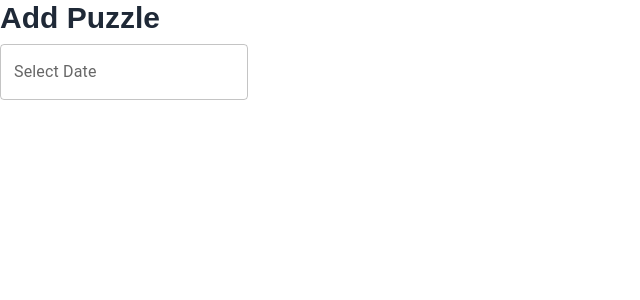
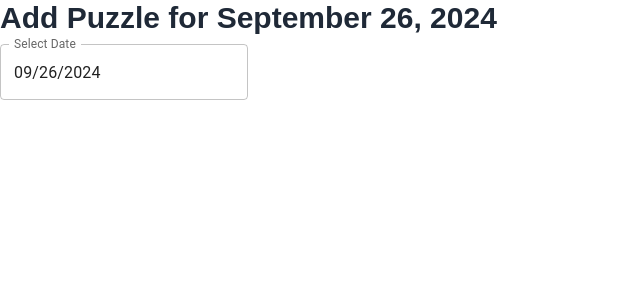
Before and after one commit to JoshuaOStafford/mini-cross-hustler, a Next.js app: page /add_puzzle in a window 1280 px wide. Shown: the top 300 px of the page, without its empty margins (0-640 px from the left). Built offline with nearby package versions, Linux system fonts and the light colour scheme.

Commit message:
Connected DateSelector with AddPuzzle State. Defaults to today's date.

```diff
--- a/app/components/AddPuzzle.tsx
+++ b/app/components/AddPuzzle.tsx
@@ -1,6 +1,7 @@
 "use client";
 import React, { useState } from "react";
 import DateSelector from "@components/DateSelector";
+import dayjs from "dayjs";
 
 enum Step {
     Date,
@@ -11,8 +12,7 @@ enum Step {
 }
 
 const AddPuzzle = () => {
-    const [date, setDate] = useState("2024-01-01");
-    const [time, setTime] = useState(0);
+    const [date, setDate] = useState<Date | null>(new Date());    const [time, setTime] = useState(0);
     const [structure, setStructure] = useState("");
     const [words, setWords] = useState<string[]>([]);
     const [order, setOrder] = useState<string[]>([]);
@@ -20,8 +20,8 @@ const AddPuzzle = () => {
 
     return (
         <div>
-        <h1>Add Puzzle</h1>
-        <DateSelector />
+        <h1>Add Puzzle for {date ? dayjs(date).format("MMMM D, YYYY") : ""}</h1>
+        <DateSelector date={date} setDate={setDate} />
         </div>
     );
 };
--- a/app/components/DateSelector.tsx
+++ b/app/components/DateSelector.tsx
@@ -3,12 +3,22 @@ import { DemoContainer } from '@mui/x-date-pickers/internals/demo';
 import { AdapterDayjs } from '@mui/x-date-pickers/AdapterDayjs';
 import { LocalizationProvider } from '@mui/x-date-pickers/LocalizationProvider';
 import { DatePicker } from '@mui/x-date-pickers/DatePicker';
+import dayjs from 'dayjs';
 
-export default function DateSelector() {
+type DateSelectorProps = {
+  date: Date | null;
+  setDate: (date: Date | null) => void;
+};
+
+export default function DateSelector({ date, setDate }: DateSelectorProps) {
+
   return (
     <LocalizationProvider dateAdapter={AdapterDayjs}>
       <DemoContainer components={['DatePicker']}>
-        <DatePicker label="Select Date" />
+        <DatePicker
+        value={date ? dayjs(date) : null}
+        onChange={(newValue) => setDate(newValue ? newValue.toDate() : null)}
+        label="Select Date" />
       </DemoContainer>
     </LocalizationProvider>
   );
```
